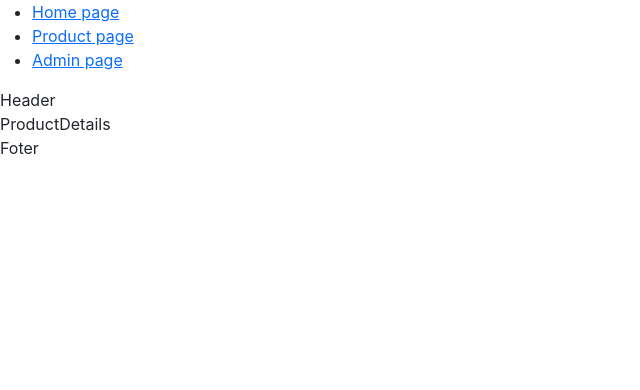
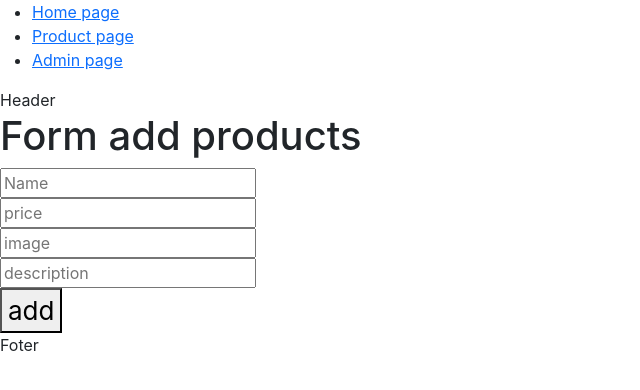
Before and after one commit to namnvph16599/FE502React_Typescript, a React (Vite) app: page /products/add in a window 1280 px wide. Shown: the top 390 px of the page, without its empty margins (0-640 px from the left). Built offline with nearby package versions, Linux system fonts and the light colour scheme; no server answers.

Commit message:
Buổi 6 : form product add

```diff
--- a/package.json
+++ b/package.json
@@ -8,8 +8,10 @@
     "preview": "vite preview"
   },
   "dependencies": {
+    "axios": "^0.26.1",
     "react": "^17.0.2",
     "react-dom": "^17.0.2",
+    "react-hook-form": "^7.28.0",
     "react-router-dom": "^6.2.2"
   },
   "devDependencies": {
--- a/src/App.tsx
+++ b/src/App.tsx
@@ -1,4 +1,4 @@
-import { useState } from 'react'
+import { useState, useEffect } from 'react'
 import './App.css'
 import ShowInfo from "./components/showInfo"
 import type { TypeProduct } from "./types/products"
@@ -9,10 +9,28 @@ import AdminLayout from './pages/layouts/AdminLayout';
 import UserLayout from './pages/layouts/UserLayout';
 import Dashboard from './pages/Dashboard';
 import ProductDetails from './pages/ProductDetails';
+import ProductAdd from './pages/ProductAdd';
+import { addProduct, listProducts } from './api/productsApi';
 
 function App() {
-  const [count, setCount] = useState<number>(0)
-  const [info, setInfo] = useState<TypeProduct>({ name: "ngo nam", age: 20 })
+  const [products, setProducts] = useState<{  name: String,
+    price: Number,
+    image: String,
+    description: String }[]>([])
+
+  useEffect(() => {
+    const getProducts = async () => {
+      const { data } = await listProducts();
+      setProducts(data);
+    }
+    getProducts();
+  }, []);
+
+  const handlerAddProducts = async (dataAddProducts: any) => {
+    console.log(dataAddProducts);
+    const { data } = await addProduct(dataAddProducts); // sau khi call api có id thì sẽ set lại products
+    setProducts([...products, data])
+  }
   return (
     <div>
       <header>
@@ -26,7 +44,8 @@ function App() {
         <Routes>
           <Route path="/" element={<UserLayout />} >
             <Route index element={<HomePages />} />
-            <Route path="/products" element={<ProductPages />} />
+            <Route path="/products" element={<ProductPages products={products} />} />
+            <Route path="/products/add" element={<ProductAdd onAddProduct={handlerAddProducts} />} />
             <Route path="/products/:id" element={<ProductDetails />} />
           </Route>
           <Route path="/admin" element={<AdminLayout />}>
--- /dev/null
+++ b/src/api/instance.tsx
@@ -0,0 +1,6 @@
+import axios from 'axios';
+
+const instance = axios.create({
+    baseURL: "http://localhost:3001/api"
+});
+export default instance;
--- /dev/null
+++ b/src/api/productsApi.tsx
@@ -0,0 +1,10 @@
+import instance from './instance';
+
+export const listProducts = () => {
+    const url = `/products`;
+    return instance.get(url)
+}
+export const addProduct = (product: any) => {
+    const url = `/product`;
+    return instance.post(url, product);
+}
--- /dev/null
+++ b/src/pages/ProductAdd.tsx
@@ -0,0 +1,40 @@
+import React from 'react'
+import { useForm, SubmitHandler } from "react-hook-form"
+import { useNavigate } from "react-router-dom";
+type TypeProductsAdd = {
+    name: String,
+    price: Number,
+    image: String,
+    description: String,
+} //kieeru du lieu cua tung input
+
+type Props = {
+    onAddProduct: (products: TypeProductsAdd) => void //khai báo ra hàm để truyền lên app
+}
+const ProductAdd = (props: Props) => {
+    //khai báo các components sử dụng từ hook useForm
+    //register : lấy dữ liệu từ input
+    //handleSubmit : validate input trước khi nhảy vào hàm onSubmit
+    const { register, handleSubmit, formState: { errors } } = useForm<TypeProductsAdd>();
+    const navigate = useNavigate();
+    const onSubmit: SubmitHandler<TypeProductsAdd> = (dataForm: any) => {
+        // console.log(dataForm);
+
+        props.onAddProduct(dataForm) //truyền ngược lên app để call thêm api
+        navigate('/products')
+    }
+    return (
+        <div>
+            <form onSubmit={handleSubmit(onSubmit)}>
+                <h1>Form add products</h1>
+                <input {...register('name')} type="text" placeholder="Name" /><br />
+                <input {...register('price')} type="number" placeholder="price" /><br />
+                <input {...register('image')} type="text" placeholder="image" /><br />
+                <input {...register('description')} type="text" placeholder="description" /><br />
+                <button>add</button>
+            </form>
+        </div>
+    )
+}
+
+export default ProductAdd
--- a/src/pages/ProductPages.tsx
+++ b/src/pages/ProductPages.tsx
@@ -1,8 +1,22 @@
 import React from 'react'
+type Props = {
+}
+type Products = {
+  name: String,
+  price: Number,
+  image: String,
+  description: String
+}
+const ProductPages = (props: Props) => {
+  const array = props.products;
+  console.log(array);
 
-const ProductPages = () => {
   return (
-    <div>ProductPages</div>
+    <div>
+      <ul>
+        {array.map(item => <li>{item.name}</li>)}
+      </ul>
+    </div>
   )
 }
 
```
Also changed, not shown: 1 other file (tests, documents, lock files or other folders).
